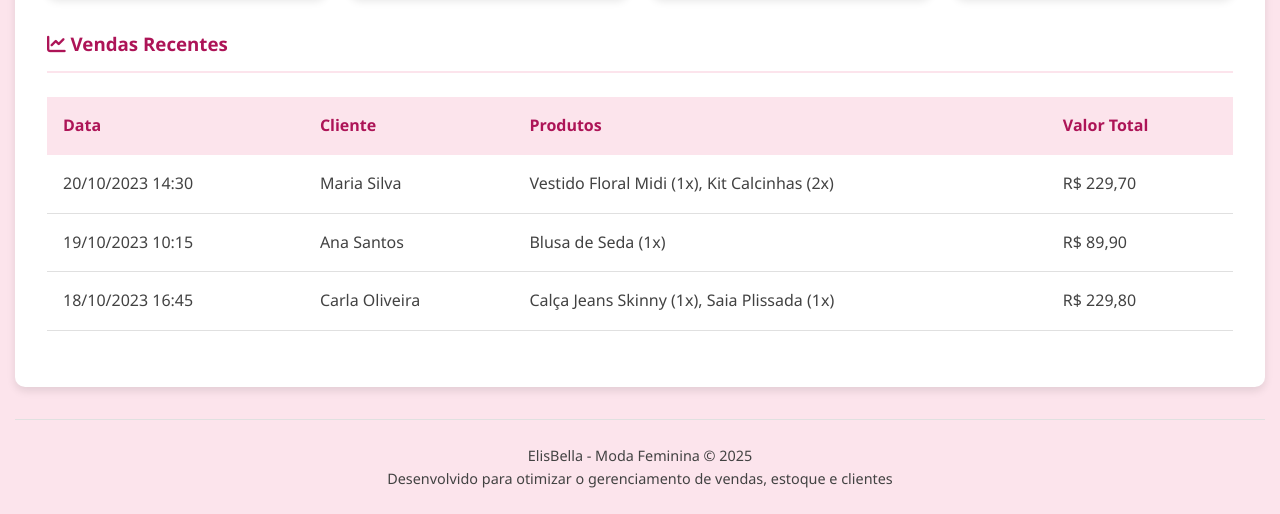
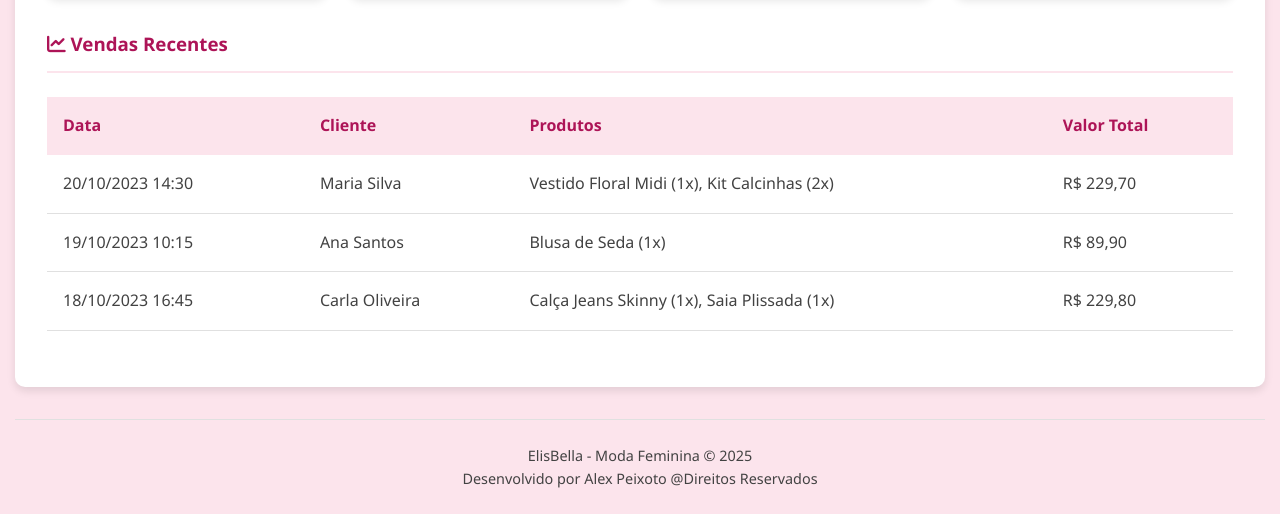
Before and after one commit to Alexpeixoto85/ElisBellaLoja, a plain HTML site: page index.html in a window 1280 px wide. Shown: the part 554-1068 px from the top of the page. Drawn offline with nearby package versions, Linux system fonts and the light colour scheme.

```diff
--- a/index.html
+++ b/index.html
@@ -993,7 +993,7 @@
 
         <footer>
             <p>ElisBella - Moda Feminina &copy; <span id="ano-atual"></span></p>
-            <p>Desenvolvido para otimizar o gerenciamento de vendas, estoque e clientes</p>
+            <p>Desenvolvido por Alex Peixoto @Direitos Reservados</p>
         </footer>
     </div>
 
```
